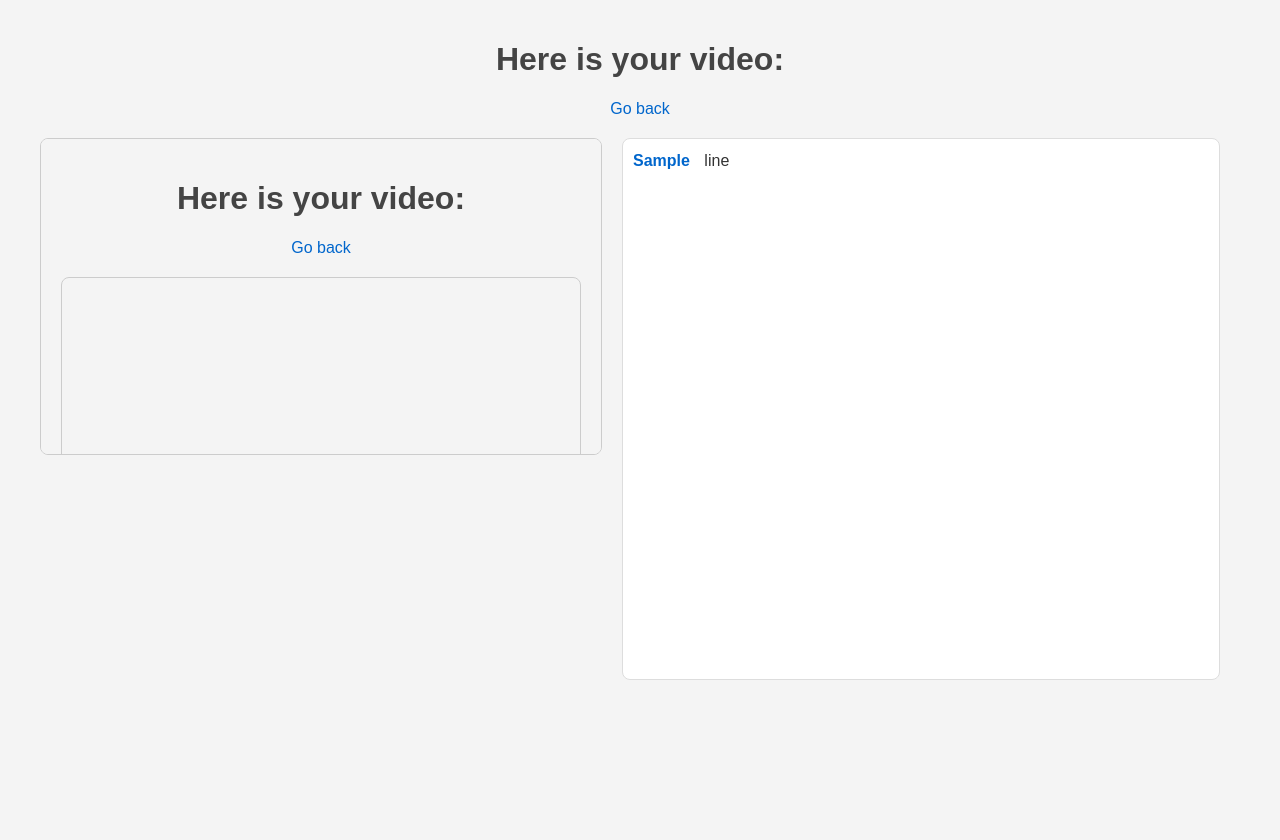
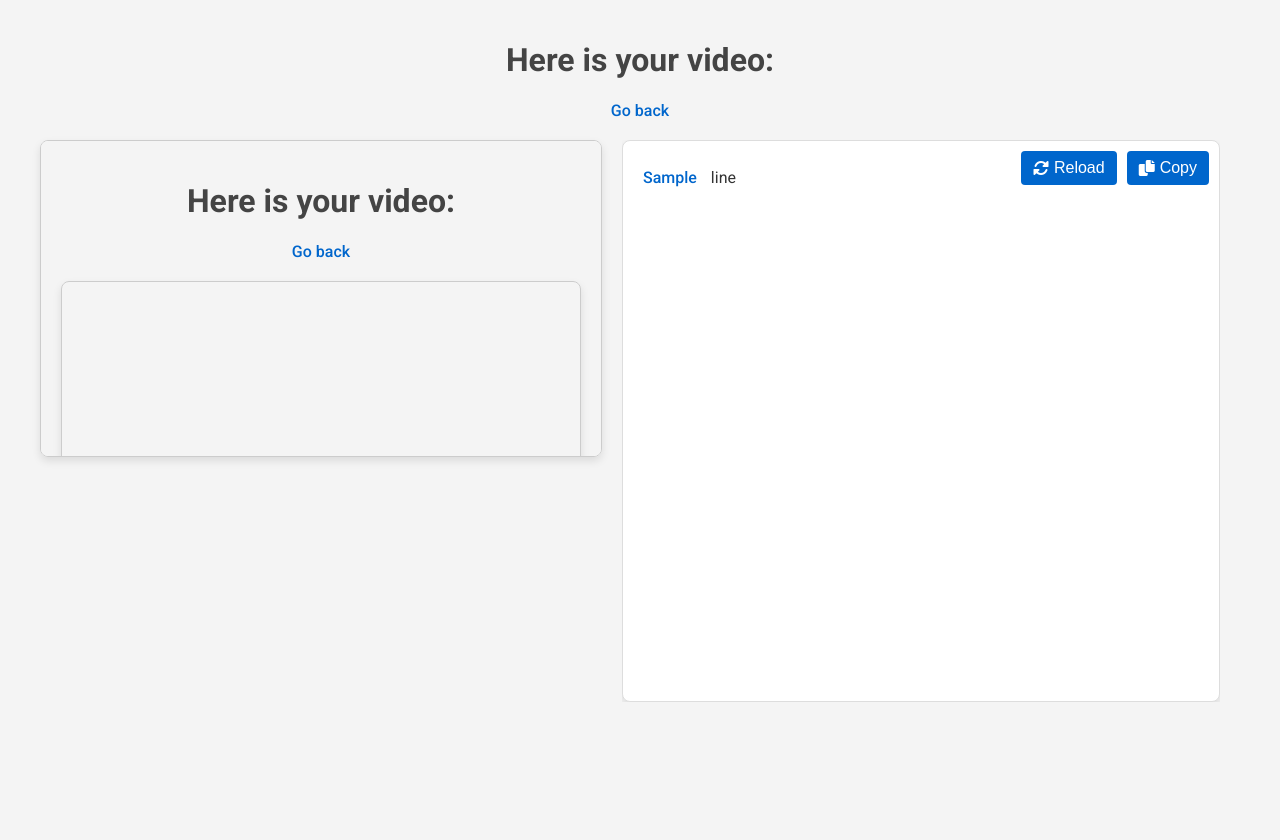
Before and after one commit to RitikDutta/timestream, a Flask app: template templates/display.html in a window 1280 px wide. Run offline with Flask 3, Linux system fonts and the light colour scheme; the template is opened without the code that fills it: most values are stand-ins (such as "Sample title", 1, 10 or a date in 2020).

Commit message:
added reload button and animation

```diff
--- a/templates/display.html
+++ b/templates/display.html
@@ -4,9 +4,11 @@
     <meta charset="UTF-8">
     <meta name="viewport" content="width=device-width, initial-scale=1.0">
     <title>Display YouTube Video</title>
+    <link href="https://fonts.googleapis.com/css2?family=Roboto:wght@400;500;700&display=swap" rel="stylesheet">
+    <link rel="stylesheet" href="https://cdnjs.cloudflare.com/ajax/libs/font-awesome/6.0.0-beta3/css/all.min.css">
     <style>
         body {
-            font-family: Arial, sans-serif;
+            font-family: 'Roboto', sans-serif;
             background-color: #f4f4f4;
             color: #333;
             padding: 20px;
@@ -24,6 +26,7 @@
             text-decoration: none;
             color: #0066cc;
             margin-bottom: 20px;
+            font-weight: 500;
         }
         .container {
             display: flex;
@@ -51,35 +54,91 @@
             display: flex;
             justify-content: center;
             overflow: hidden; /* Prevent the container itself from scrolling */
+            position: relative;
         }
         iframe {
             border: 1px solid #ccc;
             border-radius: 8px;
+            box-shadow: 0 4px 8px rgba(0, 0, 0, 0.1);
         }
         .transcript {
             background-color: #fff;
-            padding: 10px;
+            padding: 20px;
             border: 1px solid #ddd;
             border-radius: 8px;
             width: 100%;
             max-width: 600px;
-            height: calc(90vh - 460px); /* Adjust to fit the viewport height, considering other elements */
+            height: calc(100vh - 460px); /* Adjust to fit the viewport height, considering other elements */
             overflow-y: auto; /* Make the text inside scrollable */
-            line-height: 1.2;
-            margin: 0;
+            line-height: 1.6;
+            box-shadow: 0 4px 8px rgba(0, 0, 0, 0.1);
+            position: relative;
+            transition: background-color 0.3s ease;
+        }
+        .transcript.loading {
+            animation: breathing 1.5s infinite;
+        }
+        @keyframes breathing {
+            0% {
+                background-color: #e0e0e0;
+            }
+            50% {
+                background-color: #c0c0c0;
+            }
+            100% {
+                background-color: #e0e0e0;
+            }
+        }
+        .transcript::-webkit-scrollbar {
+            width: 10px;
+        }
+        .transcript::-webkit-scrollbar-track {
+            background: #f1f1f1;
+            border-radius: 8px;
+        }
+        .transcript::-webkit-scrollbar-thumb {
+            background: #888;
+            border-radius: 8px;
+        }
+        .transcript::-webkit-scrollbar-thumb:hover {
+            background: #555;
         }
         .timestamp {
             cursor: pointer;
             color: #0066cc;
             margin-right: 10px;
-            font-weight: bold;
+            font-weight: 500;
         }
         .timestamp:hover {
             text-decoration: underline;
         }
         .transcript-line {
             margin: 0;
-            padding: 2px 0;
+            padding: 4px 0;
+        }
+        .buttons {
+            position: absolute;
+            top: 10px;
+            right: 10px;
+            display: flex;
+            gap: 10px;
+        }
+        .button {
+            background-color: #0066cc;
+            color: white;
+            border: none;
+            border-radius: 4px;
+            padding: 8px 12px;
+            cursor: pointer;
+            font-size: 16px;
+            display: flex;
+            align-items: center;
+        }
+        .button i {
+            margin-right: 5px;
+        }
+        .button:hover {
+            background-color: #005bb5;
         }
         @media (min-width: 768px) {
             .video-transcript {
@@ -112,6 +171,50 @@
             }
             return seconds;
         }
+
+        function copyTranscript() {
+            const transcript = document.querySelector('.transcript').innerText;
+            navigator.clipboard.writeText(transcript).then(() => {
+            }).catch(err => {
+                console.error('Failed to copy: ', err);
+            });
+        }
+
+        async function reloadTimestamps() {
+            const videoId = "{{ youtube_url.split('v=')[-1] }}";
+            const transcriptContainer = document.querySelector('.transcript');
+            transcriptContainer.classList.add('loading');
+
+            const response = await fetch('/reload_timestamps', {
+                method: 'POST',
+                headers: {
+                    'Content-Type': 'application/json'
+                },
+                body: JSON.stringify({ video_id: videoId })
+            });
+
+            if (response.ok) {
+                const data = await response.json();
+                transcriptContainer.innerHTML = `
+                    <div class="buttons">
+                        <button class="button" onclick="reloadTimestamps()">
+                            <i class="fas fa-sync-alt"></i> Reload
+                        </button>
+                        <button class="button" onclick="copyTranscript()">
+                            <i class="fas fa-copy"></i> Copy
+                        </button>
+                    </div>
+                ` + data.timestamps.map(line => `
+                    <div class="transcript-line">
+                        <span class="timestamp" onclick="seekTo(parseTimeToSeconds('${line.split(' ')[0]}'))">${line.split(' ')[0]}</span> ${line.split(' ').slice(1).join(' ')}
+                    </div>
+                `).join('');
+            } else {
+                console.error('Failed to reload timestamps');
+            }
+
+            transcriptContainer.classList.remove('loading');
+        }
     </script>
 </head>
 <body>
@@ -124,6 +227,14 @@
             </div>
             <div class="transcript-container">
                 <div class="transcript">
+                    <div class="buttons">
+                        <button class="button" onclick="reloadTimestamps()">
+                            <i class="fas fa-sync-alt"></i> Reload
+                        </button>
+                        <button class="button" onclick="copyTranscript()">
+                            <i class="fas fa-copy"></i> Copy
+                        </button>
+                    </div>
                     {% for line in transcript %}
                         {% set time = line.split(' ', 1)[0] %}
                         {% set text = line.split(' ', 1)[1] %}
```
